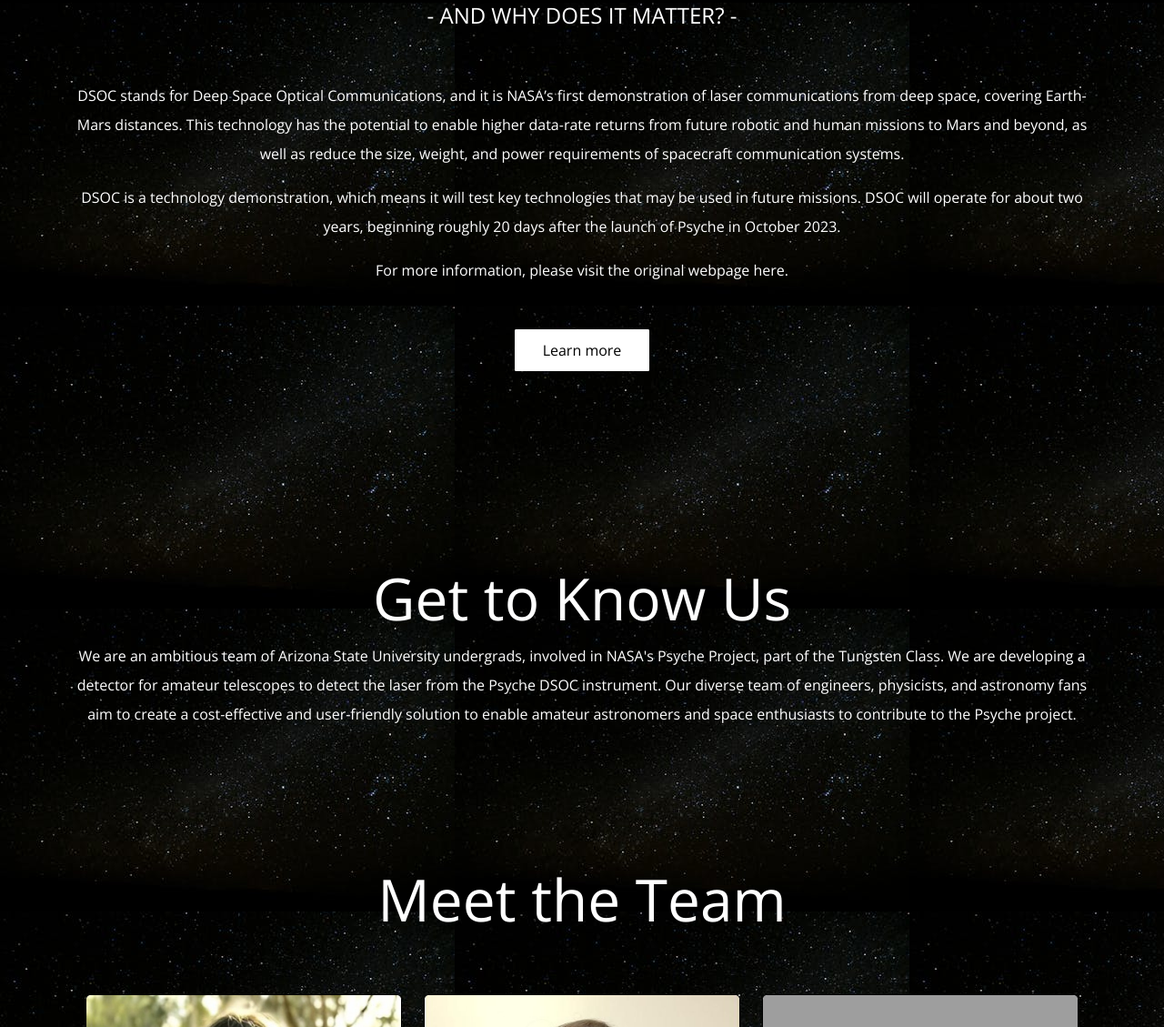
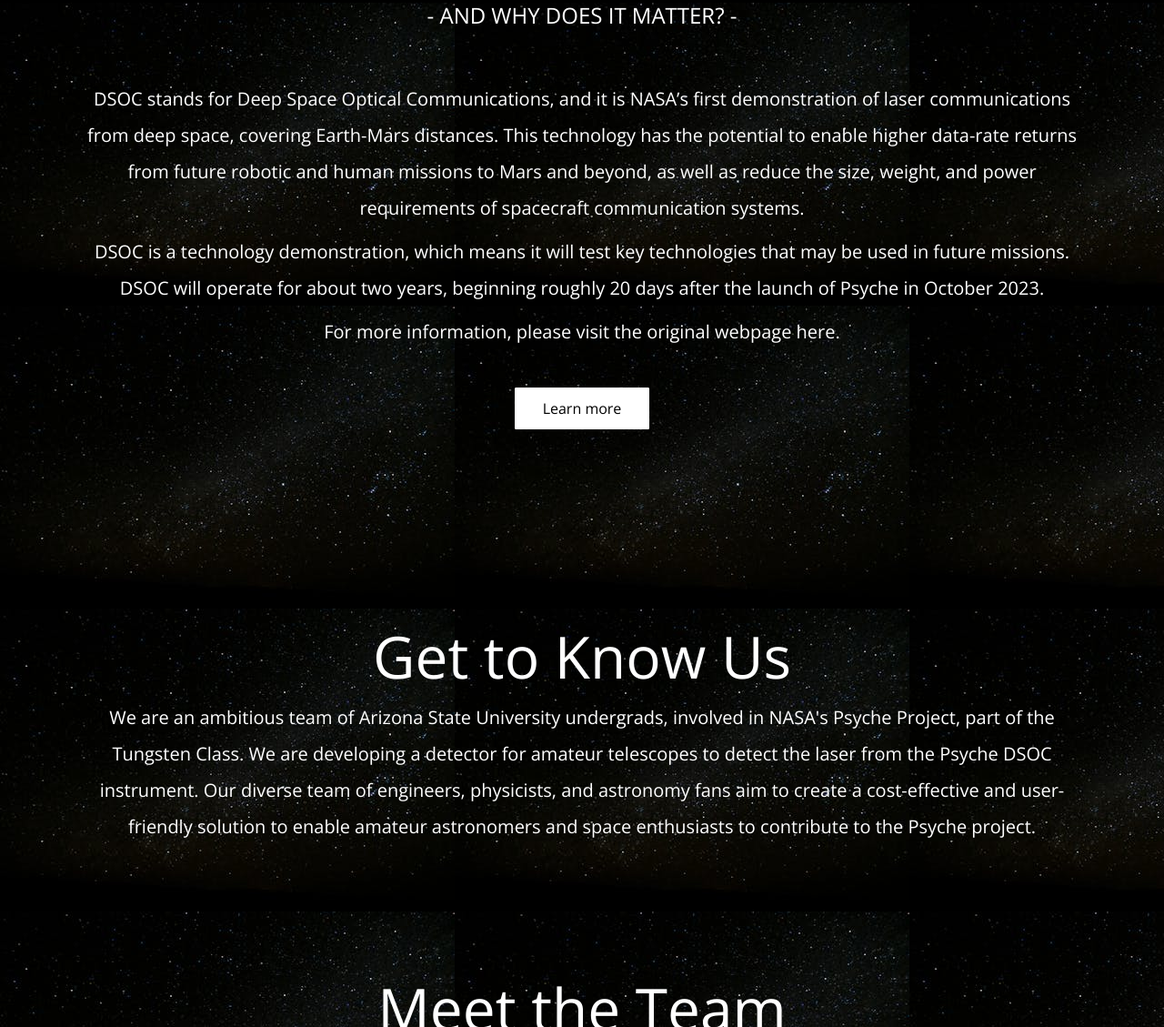
Before and after one commit to MissionToPsyche/tungsten_09a_optical_comms, a plain HTML site: page about.html in a window 1280 px wide. Shown: the part 330-1459 px from the top of the page at 91% size. Drawn offline with nearby package versions, Linux system fonts and the light colour scheme; grey boxes are pictures that could not be loaded; a web font is replaced by a local one.

Commit message:
Increased font size for about page content

```diff
--- a/about.html
+++ b/about.html
@@ -63,21 +63,21 @@
       </h4>
 
       <div class="div-center-text">
-        <p>
+        <h5>
           DSOC stands for Deep Space Optical Communications, and it is NASA’s
           first demonstration of laser communications from deep space,
           covering Earth-Mars distances. This technology has the potential to
           enable higher data-rate returns from future robotic and human
           missions to Mars and beyond, as well as reduce the size, weight, and
           power requirements of spacecraft communication systems.
-        </p>
-        <p>
+        </h5>
+        <h5>
           DSOC is a technology demonstration, which means it will test key
           technologies that may be used in future missions. DSOC will operate
           for about two years, beginning roughly 20 days after the launch of
           Psyche in October 2023.
-        </p>
-        <p>For more information, please visit the original webpage here.</p>
+        </h5>
+        <h5>For more information, please visit the original webpage here.</h5>
         <a type="button" target=”_blank” href="https://www.jpl.nasa.gov/press-kits/psyche/dsoc" class="custom_buttons"
           style="margin-top: 3%">
           Learn more
@@ -90,7 +90,7 @@
         <h1 style="font-size: 4em">Get to Know Us</h1>
 
         <div class="div-center-text">
-          <p>
+          <h5>
             We are an ambitious team of Arizona State University undergrads,
             involved in NASA's Psyche Project, part of the Tungsten Class. We
             are developing a detector for amateur telescopes to detect the laser
@@ -98,7 +98,7 @@
             physicists, and astronomy fans aim to create a cost-effective and
             user-friendly solution to enable amateur astronomers and space
             enthusiasts to contribute to the Psyche project.
-          </p>
+          </h5>
         </div>
       </div>
 
```
